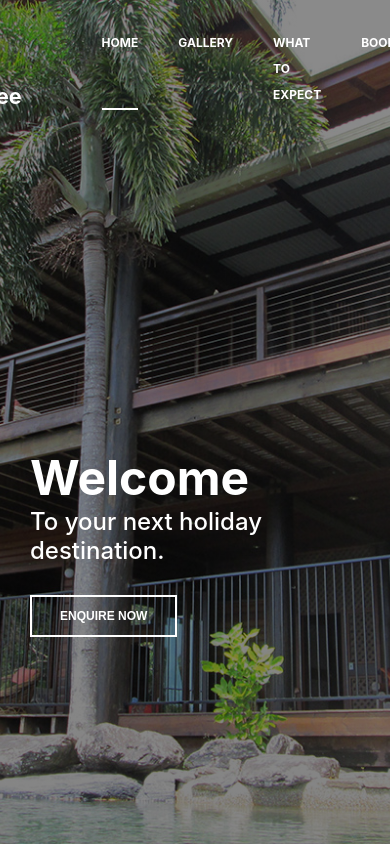
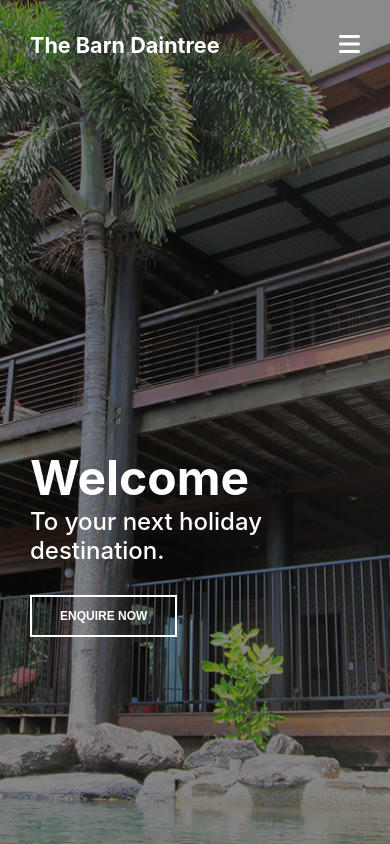
Before and after one commit to sing2536/thebarndaintree-v2, a Vue app: page /v2/ in a window 390 px wide. Built offline with nearby package versions, Linux system fonts and the light colour scheme; what vue3-touch-events would draw is missing.

Commit message:
Added mobile nav, improved ewview swiper.

```diff
--- a/src/components/Nav.vue
+++ b/src/components/Nav.vue
@@ -1,25 +1,99 @@
 <script setup>
-import { RouterLink, RouterView } from "vue-router";
+import { RouterLink, RouterView } from "vue-router"
 import { useRouter } from 'vue-router'
+import storeIndex from '@/stores/index'
 
+//icons
+import { library } from '@fortawesome/fontawesome-svg-core'
+import { FontAwesomeIcon } from '@fortawesome/vue-fontawesome'
+import { faBars, faXmark } from '@fortawesome/free-solid-svg-icons'
+library.add(faBars, faXmark)
+
+const store = storeIndex()
 const router = useRouter()
+
+function closeSideBar() {
+    store.sideBarActive = false
+}
 </script>
 
 <template>
   <header>
     <div class="nav-container">
-
         <div class="logo">The Barn Daintree</div>
-
         <nav>
             <RouterLink v-for="(route, i) in router.getRoutes()" :to="route.path" :key="i">{{route.name}}</RouterLink>
         </nav>
-
+        <div class="menu-button" @click="store.sideBarActive = true">
+            <font-awesome-icon icon="fa-solid fa-bars" />
+        </div>
     </div>
   </header>
+  <Transition name="sidebar">
+      <div v-show="store.sideBarActive" class="sidebar">
+          <div class="close" @click="store.sideBarActive = false">
+              <font-awesome-icon icon="fa-solid fa-xmark" />
+          </div>
+          <div class="menu">
+              <RouterLink v-for="(route, i) in router.getRoutes()" :to="route.path" :key="i">{{route.name}}</RouterLink>
+          </div>
+      </div>
+  </Transition>
 </template>
 
 <style lang="less" scoped>
+
+.menu-button {
+    cursor: pointer;
+}
+
+a {
+    text-decoration: none;
+    text-transform: uppercase;
+    font-weight: bold;
+    font-size: 1em;
+    line-height: 26px;
+
+    &.router-link-active {
+        border-bottom: 2px solid var(--text);
+    }
+}
+
+.sidebar {
+    position: fixed;
+    height: 100%;
+    right: 0;
+    background-color: white;
+    z-index: 2;
+    display: flex;
+    flex-direction: column;
+    color: var(--text-alt);
+
+    .close {
+        padding: 10px 18px;
+        align-self: flex-end;
+        font-size: 3em;
+        cursor: pointer;
+    }
+
+    .menu {
+        display: flex;
+        flex-direction: column;
+        font-size: 1.2em;
+
+        a {
+            padding: 16px 40px;
+            border: none;
+
+            &.router-link-active {
+                background: black;
+                color: var(--text);
+            }
+        }
+
+    }
+}
+
 header {
     position: absolute;
     display: flex;
@@ -48,18 +122,31 @@ nav {
     flex: 1;
     gap: 40px;
     color: var(--text);
+}
 
-    a {
-        text-decoration: none;
-        text-transform: uppercase;
-        font-weight: bold;
-        font-size: 1em;
-        line-height: 26px;
-        border-bottom: 2px solid transparent;
+@media (max-width: 800px) {
+    .nav-container {
+        justify-content: space-between;
+    }
 
-        &.router-link-active {
-            border-bottom: 2px solid var(--text);
-        }
+    nav {
+        display: none;
+    }
+
+    .menu-button {
+        display: block;
+        font-size: 2em;
     }
 }
+
+.sidebar-enter-active,
+.sidebar-leave-active {
+    transition: all 0.2s ease;
+    transform: translate(0);
+}
+
+.sidebar-enter-from,
+.sidebar-leave-to {
+    transform: translate(200px, 0);
+}
 </style>
--- a/src/router/index.js
+++ b/src/router/index.js
@@ -1,5 +1,6 @@
 import { createRouter, createWebHistory } from "vue-router";
 import HomeView from "../views/HomeView.vue";
+import storeIndex from '@/stores/index'
 
 const router = createRouter({
   history: createWebHistory('/v2/'),
@@ -29,9 +30,11 @@ const router = createRouter({
       redirect: '/'
     },
   ],
-  scrollBehavior(to, from, savedPosition) {
-    return { top: 0 }
-  },
 });
 
+router.beforeEach((to, from) => {
+  const store = storeIndex()
+  store.sideBarActive = false
+})
+
 export default router;
--- /dev/null
+++ b/src/stores/index.js
@@ -0,0 +1,8 @@
+import { defineStore } from "pinia";
+
+export default defineStore({
+  id: "index",
+  state: () => ({
+    sideBarAcitve: false,
+  }),
+});
--- a/src/views/HomeView.vue
+++ b/src/views/HomeView.vue
@@ -190,3 +190,9 @@ function goToPage(p) {
   }
 }
 </style>
+
+<style>
+.swiper-wrapper {
+  align-items: center;
+}
+</style>
```
Also changed, not shown: src/stores/counter.js (deleted, +0 -16 lines).
